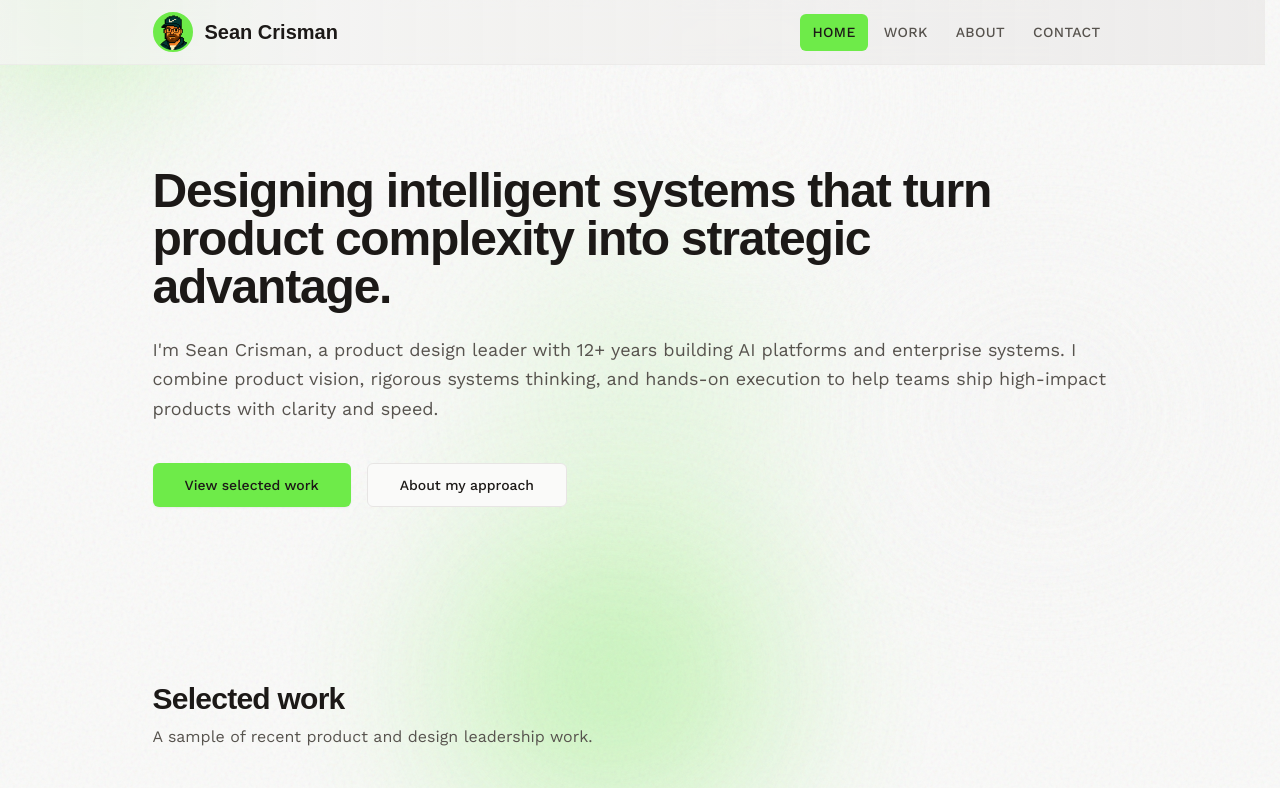
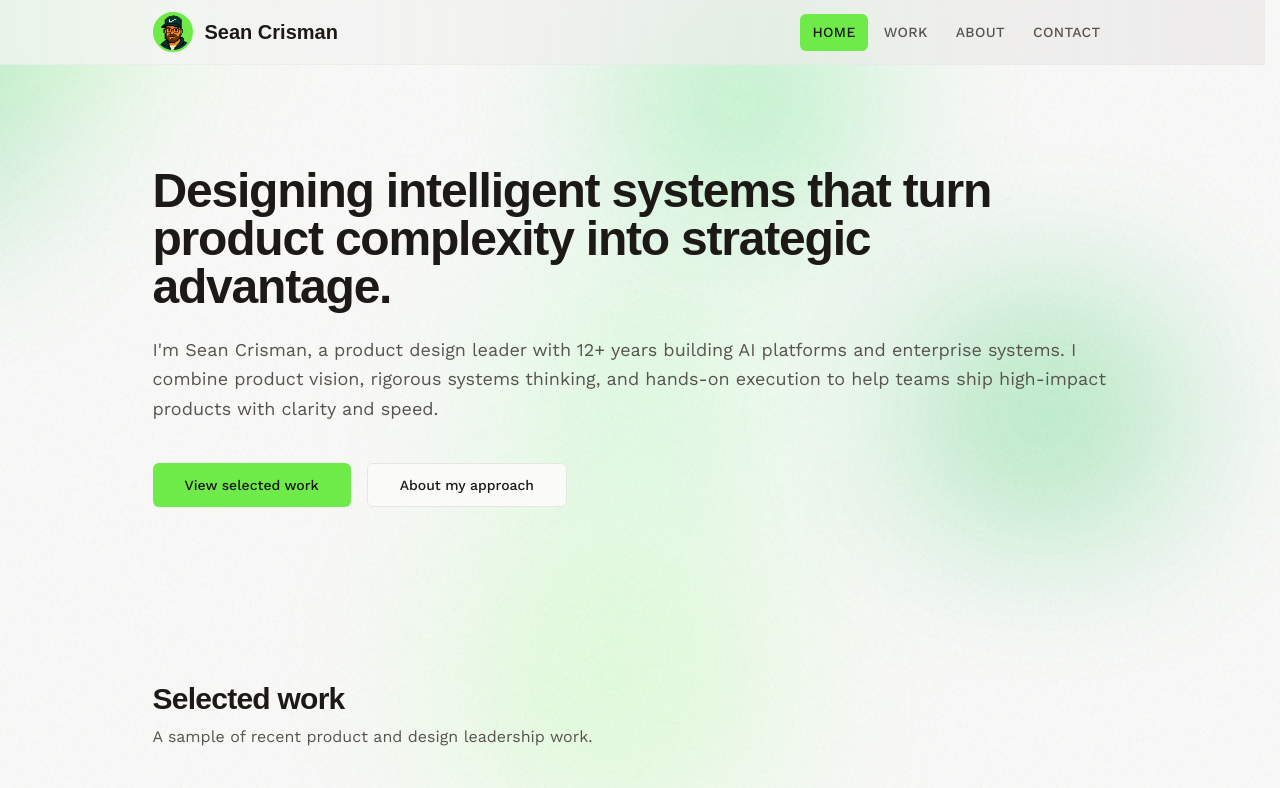
Before and after one commit to crismancodes/personalsite, a Next.js app: page / in a window 1280 px wide. Shown: the top 788 px of the page. Built offline with nearby package versions, Linux system fonts and the light colour scheme; a web font is replaced by a local one.

Commit message:
Refine FractalGradientBackground component: update gradient colors and opacity for enhanced visual appeal and adjust cursor glow for improved brightness.

```diff
--- a/src/components/fractal-gradient-background.tsx
+++ b/src/components/fractal-gradient-background.tsx
@@ -56,8 +56,8 @@ export function FractalGradientBackground() {
       className="pointer-events-none fixed inset-0 overflow-hidden"
       aria-hidden
     >
-      {/* Layered gradient blobs — fractal maze feel */}
-      <div className="absolute inset-0 opacity-[0.85]">
+      {/* Layered gradient blobs — saturated green, light and airy, no dark areas */}
+      <div className="absolute inset-0 opacity-[0.98]">
         {blobPositions.map((blob, i) => {
           const mx = mouse.x * 0.15;
           const my = mouse.y * 0.15;
@@ -65,10 +65,10 @@ export function FractalGradientBackground() {
           const cy = (blob.y * 100 + my * 20).toFixed(2);
           const colors =
             i % 3 === 0
-              ? "var(--accent)"
+              ? "rgba(200, 255, 190, 0.92)"
               : i % 3 === 1
-                ? "var(--muted)"
-                : "var(--background)";
+                ? "rgba(120, 220, 150, 0.82)"
+                : "rgba(160, 240, 180, 0.85)";
           return (
             <div
               key={i}
@@ -79,20 +79,20 @@ export function FractalGradientBackground() {
                 width: `${40 * blob.scale}%`,
                 height: `${40 * blob.scale}%`,
                 background: `radial-gradient(circle, ${colors} 0%, transparent 70%)`,
-                opacity: 0.5 + (i % 3) * 0.15,
+                opacity: 0.7 + (i % 3) * 0.12,
               }}
             />
           );
         })}
       </div>
 
-      {/* Subtle accent glow that follows cursor */}
+      {/* Accent glow that follows cursor — saturated green, bright */}
       <div
-        className="absolute size-[min(80vw,400px)] rounded-full opacity-20 blur-[80px] transition-all duration-300 ease-out"
+        className="absolute size-[min(80vw,400px)] rounded-full opacity-38 blur-[80px] transition-all duration-300 ease-out"
         style={{
           left: `calc(${mouse.x * 100}% - min(40vw, 200px))`,
           top: `calc(${mouse.y * 100}% - min(40vw, 200px))`,
-          background: "radial-gradient(circle, var(--accent) 0%, transparent 70%)",
+          background: "radial-gradient(circle, rgba(170, 255, 180, 0.55) 0%, transparent 70%)",
         }}
       />
 
```
